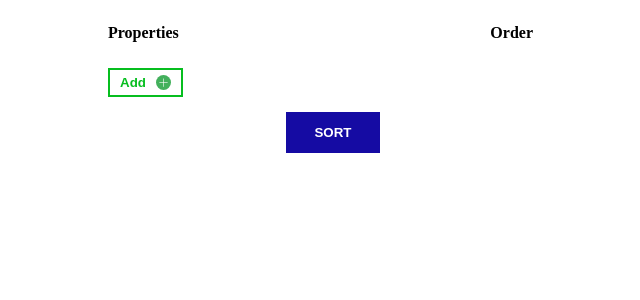
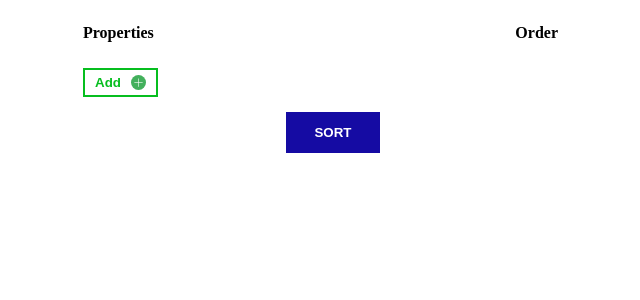
Before and after one commit to yfedyai/SubmitFormTestTask, a Vue app: page / in a window 1280 px wide. Shown: the top 300 px of the page, without its empty margins (307-947 px from the left). Built offline with nearby package versions, Linux system fonts and the light colour scheme.

Commit message:
fixed priority bug after removing item

```diff
--- a/src/components/SelectItem.vue
+++ b/src/components/SelectItem.vue
@@ -32,7 +32,7 @@
             <button type="button" class="button" >
                 <img
                     src="../assets/img/delete.svg" alt="remove-btn"
-                    @click="removeItem(item.order)"
+                    @click="removeItem(item.priority - 1)"
                 >
             </button>
         </div>
--- a/src/components/SubmitForm.vue
+++ b/src/components/SubmitForm.vue
@@ -51,7 +51,7 @@ export default {
     },
     removeItem (index) {
       this.resultData.splice(index, 1)
-      this.resultData.forEach(element => {
+      this.resultData.slice(index).forEach(element => {
         element.priority--
       })
     }
@@ -62,7 +62,7 @@ export default {
 
 <style lang="scss">
 .form {
-    max-width: 450px;
+    max-width: 500px;
     margin: 0 auto;
 }
 .top-header {
```
